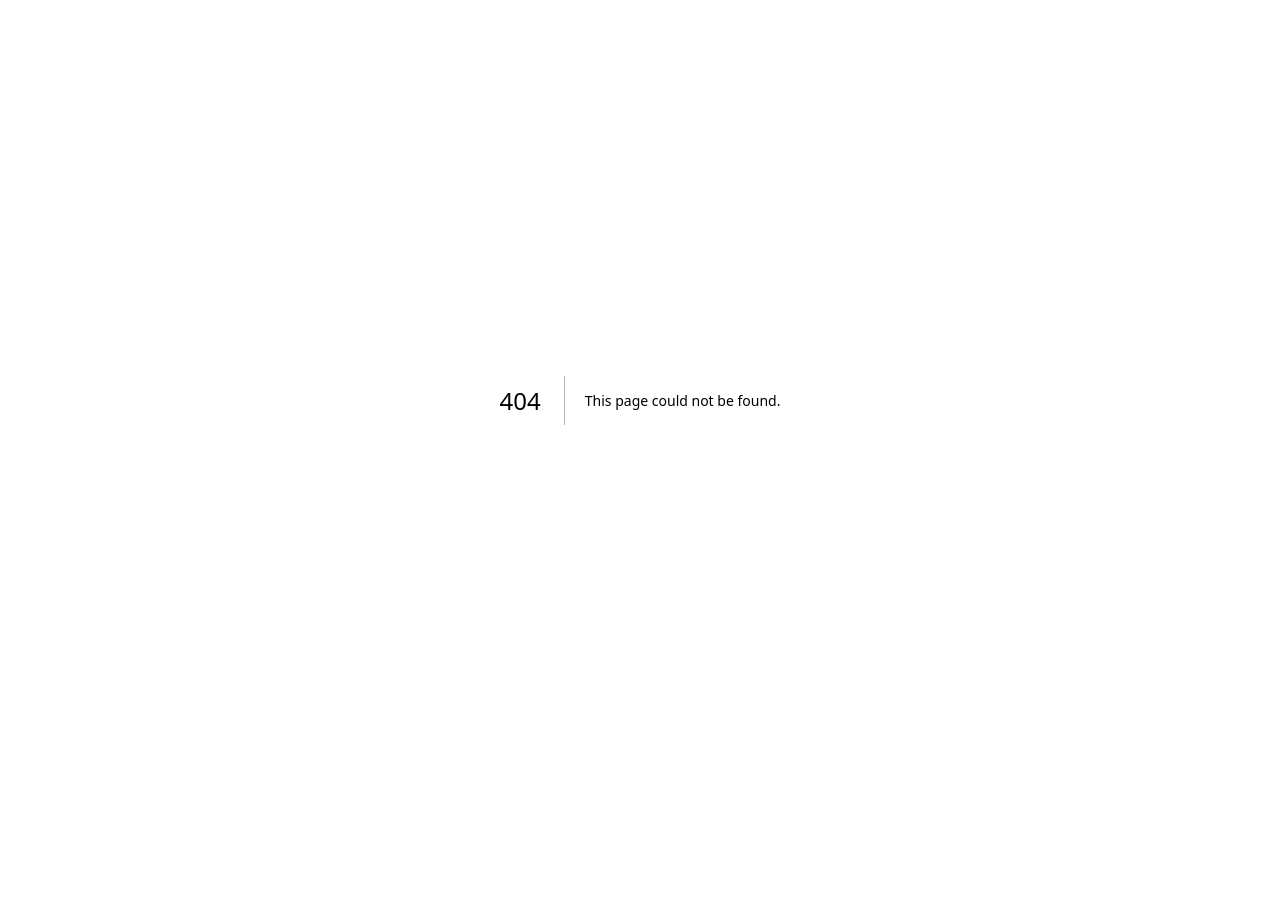
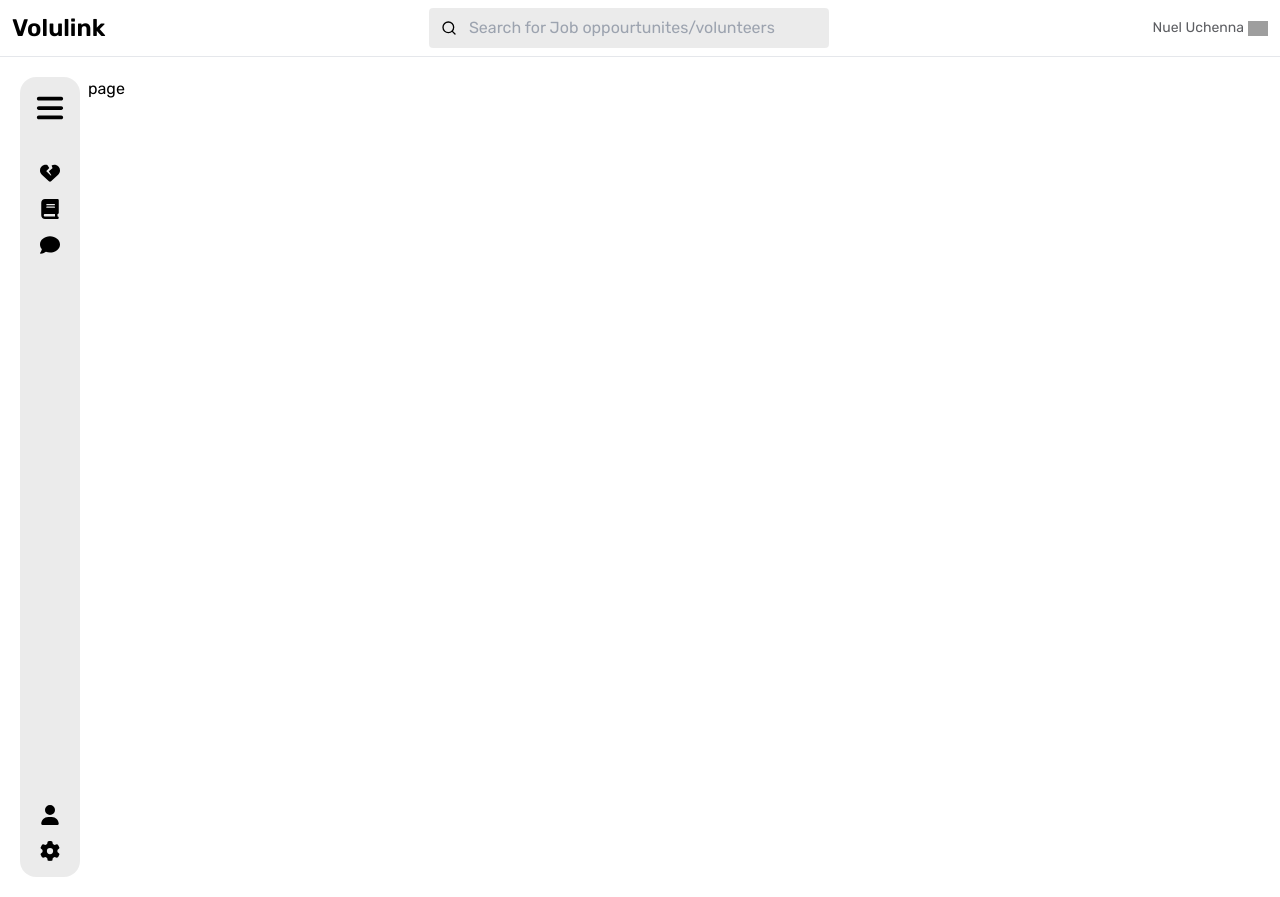
Before and after one commit to Build-Bridge/volulink, a Next.js app: page /dashboard/1 in a window 1280 px wide. Before the commit this address had no page. Before the commit the page ends 800 px from the top, so only its background shows below. Built offline with nearby package versions, Linux system fonts and the light colour scheme; grey boxes are pictures that could not be loaded.

Commit message:
feat:dashboard-navbar

```diff
--- /dev/null
+++ b/app/(dashboard)/dashboard/[slug]/page.tsx
@@ -0,0 +1,9 @@
+import React from 'react'
+
+const page = () => {
+  return (
+    <div>page</div>
+  )
+}
+
+export default page
--- /dev/null
+++ b/app/(dashboard)/dashboard/layout.tsx
@@ -0,0 +1,24 @@
+import DashboardLayout from "@/components/Layouts/DashboardLayout";
+import "../../globals.css";
+import { Metadata } from "next";
+
+export const metadata: Metadata = {
+  title: "Volulink",
+  description: "Generated by create next app",
+};
+
+export default function RootLayout({
+  children,
+}: Readonly<{
+  children: React.ReactNode;
+}>) {
+  return (
+    <html lang="en">
+      <body className={` antialiased`}>
+        <DashboardLayout>
+        {children}
+        </DashboardLayout>
+        </body>
+    </html>
+  );
+}
--- a/app/globals.css
+++ b/app/globals.css
@@ -18,6 +18,7 @@ body {
 .auth-layout{
   height: calc(100% - 50px);
 }
+
 
 .bg__overlay{
   background: rgba(0,0,0,0.6);
--- /dev/null
+++ b/components/Dashboard/Sidebar.tsx
@@ -0,0 +1,81 @@
+'use client'
+import Link from 'next/link'
+import React, { useState } from 'react'
+import { FaBars, FaHeartCrack, FaBook, FaComment, FaUser, FaGear } from 'react-icons/fa6'
+
+const Sidebar = () => {
+    const [expand, setExpand] = useState(false)
+
+    const handleExpand = () => {
+        setExpand(prev => !prev)
+    }
+    const nav_links = [
+        {
+            route: '/',
+            name: 'Volunteer',
+            icon: <FaHeartCrack size={20}/>
+        },
+        {
+            route: '/',
+            name: 'Organisation',
+            icon: <FaBook size={20}/>
+        },
+        {
+            route: '/',
+            name: 'Commmunity',
+            icon: <FaComment size={20}/>
+        }
+    ]
+
+    const account = [
+        {
+            route: '/',
+            name: 'Your data',
+            icon: <FaUser size={20}/>
+        },
+        {
+            route: '/',
+            name: 'Settings',
+            icon: <FaGear size={20}/>
+        }
+    ]
+  return (
+  <aside className={`bg-[#00030A14] min-h-dvh rounded-2xl p-4 flex flex-col justify-between gap-10 ${expand ? 'w-[200px] transition-all duration-200' : 'w-[60px] items-center transition-all duration-200'}`}>
+    <div>
+        <FaBars className='cursor-pointer' onClick={handleExpand} size={30}/>
+    </div>
+
+    <div className='flex flex-col gap-4 flex-1'>
+  {
+    nav_links.map((link, index) => (
+        <Link key={index} href={link.route} className='flex items-center gap-5'>
+            <small>
+                {link.icon}
+            </small>
+            <p className={`text-[14px] leading-[14px] text-[#00030AA3] ${expand ? 'block transition-all duration-200' : 'hidden transition-all duration-200'}`}>{link.name}</p>
+        </Link>
+    )
+    )
+  }
+    </div>
+
+
+    <div className='flex flex-col gap-4'>
+  {
+    account.map((link, index) => (
+        <Link key={index} href={link.route} className='flex items-center gap-5'>
+            <small>
+                {link.icon}
+            </small>
+            <p className={`text-[14px] leading-[14px] text-[#00030AA3] ${expand ? 'block transition-all duration-200' : 'hidden transition-all duration-200'}`}>{link.name}</p>
+        </Link>
+    )
+    )
+  }
+    </div>
+
+  </aside>
+  )
+}
+
+export default Sidebar
--- /dev/null
+++ b/components/Dashboard/index.tsx
@@ -0,0 +1,9 @@
+import React from 'react'
+
+const Dashboard = () => {
+  return (
+    <div>Dashboard</div>
+  )
+}
+
+export default Dashboard
--- a/components/Hero/index.tsx
+++ b/components/Hero/index.tsx
@@ -20,12 +20,12 @@ const Hero = () => {
               <input type="text" className="h-full border-0 outline-0 text-black" placeholder="Find volunteer opportunity"/>
               <button className="btn bg-black text-white py-2 font-bold">Search</button>
             </div>
-            <div className="">
+            {/* <div className="">
                 <SearchModal/>
-              </div>
+              </div> */}
             </div>
           </div>
-          <div className="bg__overlay flex justify-center"><JobModal/></div>
+          {/* <div className="bg__overlay flex justify-center"><JobModal/></div> */}
         </div>
 
       </div>
--- /dev/null
+++ b/components/Layouts/DashboardLayout.tsx
@@ -0,0 +1,27 @@
+import React, { ReactNode } from 'react'
+import Nav from '../Widgets/Nav'
+import Image from 'next/image'
+import Sidebar from '../Dashboard/Sidebar';
+
+interface DashboardLayoutProps {
+  children: ReactNode;
+}
+
+const DashboardLayout: React.FC<DashboardLayoutProps> = ({children}) => {
+  return (
+    <section className='relative'>
+      <div className='sticky top-0 hidden md:block'>
+        <Nav/>
+      </div>
+     <div className='flex gap-2 p-5'>
+        <div>
+            <Sidebar/>
+        </div>
+        <div className='flex-1'>{children}</div>
+     </div>
+    </section>
+
+  )
+}
+
+export default DashboardLayout
--- a/components/Navbar/TopNav.tsx
+++ b/components/Navbar/TopNav.tsx
@@ -3,8 +3,10 @@ import Link from "next/link";
 import React, {useState} from "react";
 import { CiMenuFries } from "react-icons/ci";
 import { LuMenu } from "react-icons/lu";
+import { useRouter } from "next/navigation";
 
 const TopNav = () => {
+  const router = useRouter()
   const [active,setActive] = useState<number>(0);
   const [mobileNav,setMobileNav] = useState<boolean>(false);
 
@@ -30,10 +32,10 @@ const TopNav = () => {
       ))}
       </ul>
       <div className="flex gap-2 max-md:hidden">
-        <button className="btn outline outline-1 outline-black ">
+        <button onClick={() => router.push('/auth/login')} className="btn outline outline-1 outline-black ">
           Sign in
         </button>
-        <button className="btn bg-black text-white py-2">Sign up</button>
+        <button onClick={() => router.push('/auth/signup')} className="btn bg-black text-white py-2">Sign up</button>
       </div>
 
       <div className="md:hidden">
@@ -45,10 +47,10 @@ const TopNav = () => {
           </li>
         ))}
 
-          <button className="btn outline outline-1 outline-black ">
+          <button onClick={() => router.push('/auth/login')} className="btn outline outline-1 outline-black ">
             Sign in
           </button>
-          <button className="btn bg-black text-white py-2.5">Sign up</button>
+          <button onClick={() => router.push('/auth/signup')} className="btn bg-black text-white py-2.5">Sign up</button>
         </ul>
       </div>
     </div>
--- a/components/Widgets/Nav.tsx
+++ b/components/Widgets/Nav.tsx
@@ -1,13 +1,14 @@
 import React from 'react'
 import ControlledSearch from '../Reusables/ControlledSearch'
 import AvatarWithUsername from '../Reusables/AvatarWithUsername'
+import Link from 'next/link'
 
 const Nav = () => {
   return (
-   <nav className='flex items-center justify-between py-2 px-3 bg-white'>
-    <div>
+   <nav className='flex items-center justify-between py-2 px-3 bg-white border-b z-50'>
+    <Link href={'/'}>
       <h1 className='font-semibold text-[24px] leading-[30px] capitalize'>volulink</h1>
-    </div>
+    </Link>
     <div className='flex-1'>
       <ControlledSearch/>
     </div>
--- a/components/hooks/useReturn.tsx
+++ /dev/null
@@ -1,14 +0,0 @@
-'use client'
-import React from "react";
-import { useRouter } from "next/navigation";
-
-export const useReturn = () => {
-  const router = useRouter();
-
-  const returnToPrevious = () => {
-    router.back();
-  };
-
-
-  return { returnToPrevious };
-};
```
